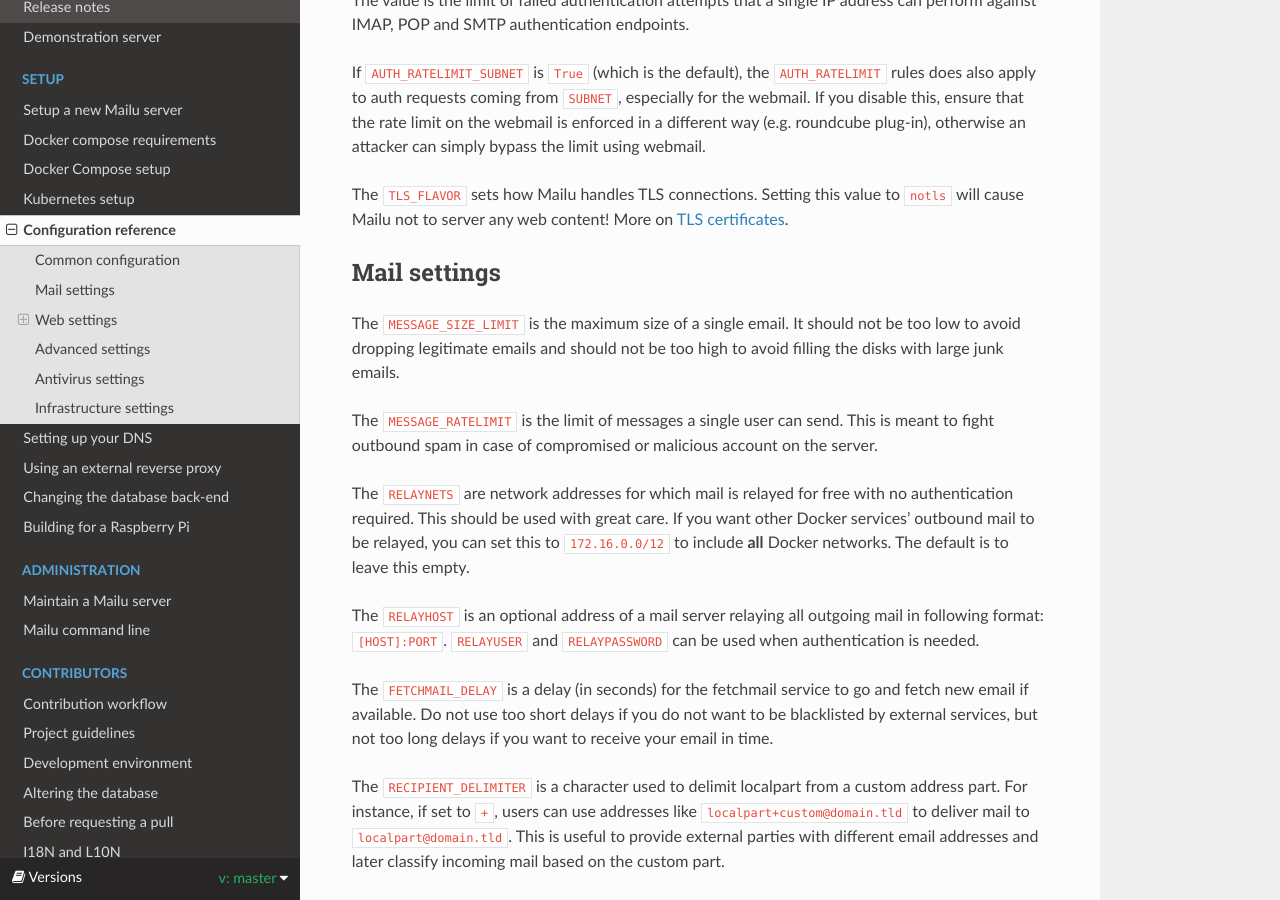
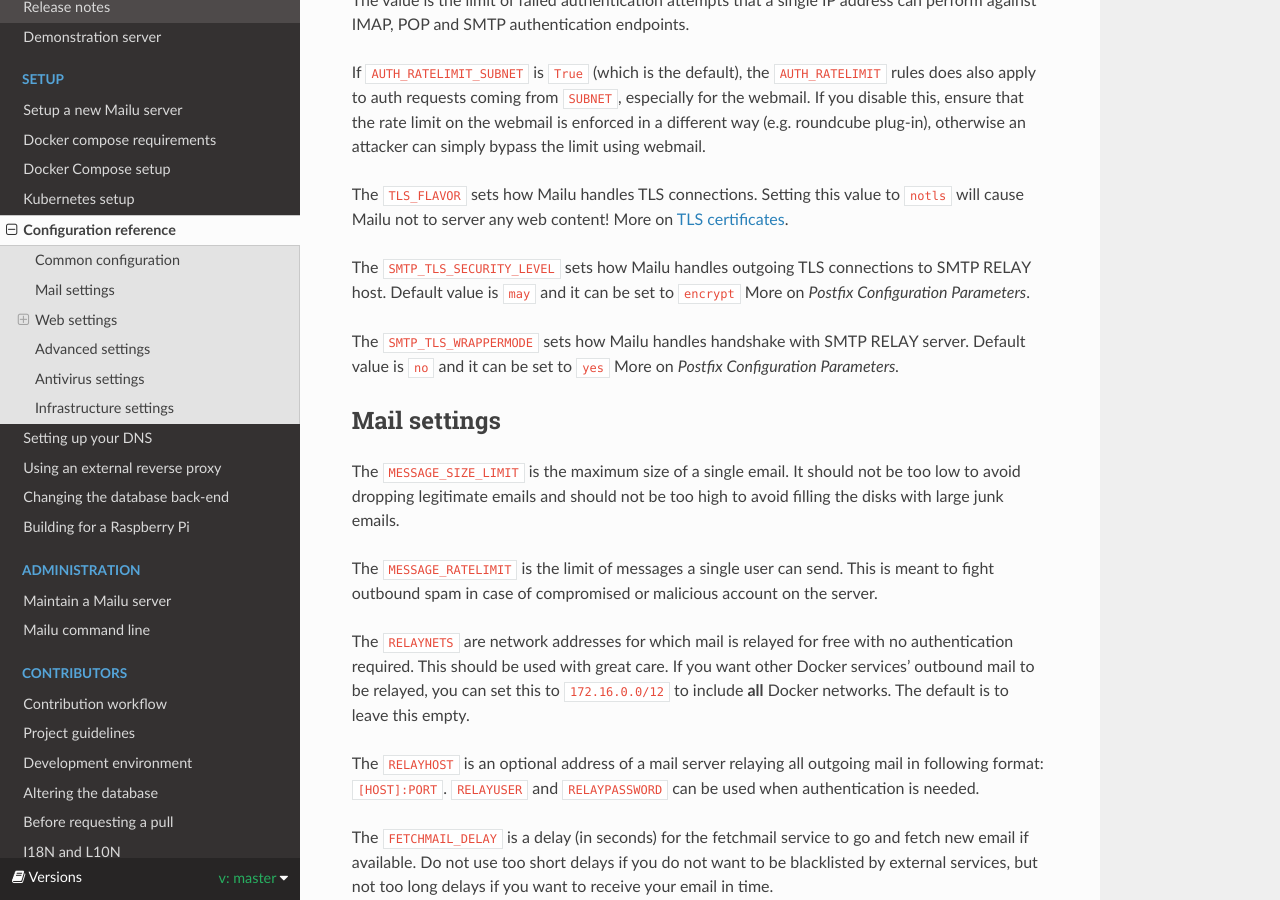
Before and after one commit to Mailu/Mailu, a Sphinx documentation site: the page built from docs/configuration.rst, in a window 1280 px wide and 900 px high, scrolled down 965 px. Built offline with Sphinx 7.4.7 and the Read the Docs theme 2.0.0, drawn with Linux system fonts in a browser that asks for light colours; formulas are drawn with MathJax 3.

Commit message:
updated documentation

```diff
--- a/docs/configuration.rst
+++ b/docs/configuration.rst
@@ -48,6 +48,18 @@ way (e.g. roundcube plug-in), otherwise an attacker can simply bypass the limit
 
 The ``TLS_FLAVOR`` sets how Mailu handles TLS connections. Setting this value to
 ``notls`` will cause Mailu not to server any web content! More on :ref:`tls_flavor`.
+
+The ``SMTP_TLS_SECURITY_LEVEL`` sets how Mailu handles outgoing TLS connections
+to SMTP RELAY host. Default value is ``may`` and it can be set to ``encrypt``
+More on `Postfix Configuration Parameters`.
+
+.. _`Postfix Configuration Parameters`: http://www.postfix.org/postconf.5.html#smtp_tls_security_level
+
+The ``SMTP_TLS_WRAPPERMODE`` sets how Mailu handles handshake with SMTP RELAY server.
+Default value is ``no`` and it can be set to ``yes``
+More on `Postfix Configuration Parameters.`
+
+.. _`Postfix Configuration Parameters.`: http://www.postfix.org/postconf.5.html#smtp_tls_wrappermode
 
 Mail settings
 -------------
```
Also changed, not shown: 1 other file.
